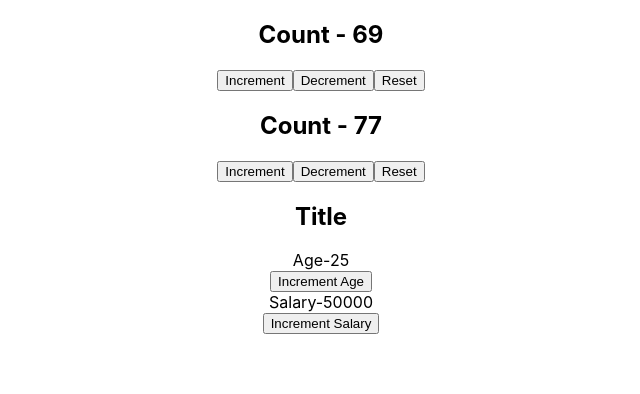
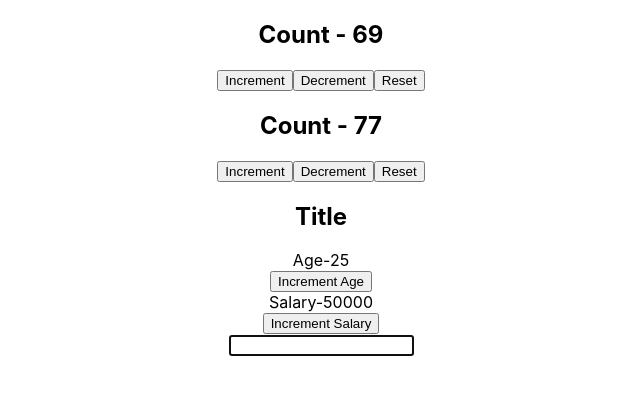
Before and after one commit to gopi4803/react-useCallback, a React (Create React App) app: page / in a window 1280 px wide. Shown: the top 394 px of the page, without its empty margins (319-959 px from the left). Built offline with nearby package versions, Linux system fonts and the light colour scheme.

Commit message:
merge conflict

```diff
--- a/src/App.js
+++ b/src/App.js
@@ -20,6 +20,7 @@ function App() {
       <CounterOne />
       <CounterTwo />
       <ParentComponent />
+      <FocusInput />
     </div>
   );
 }
```
